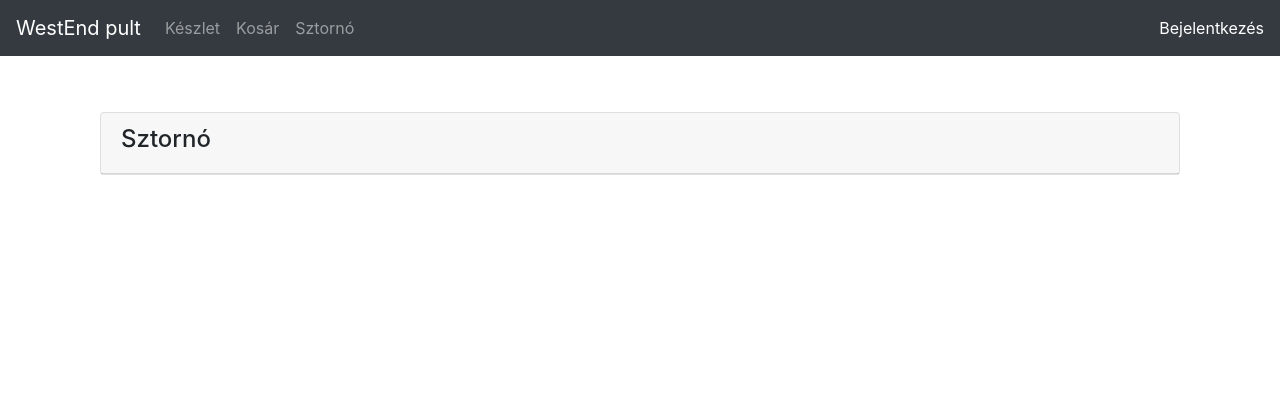
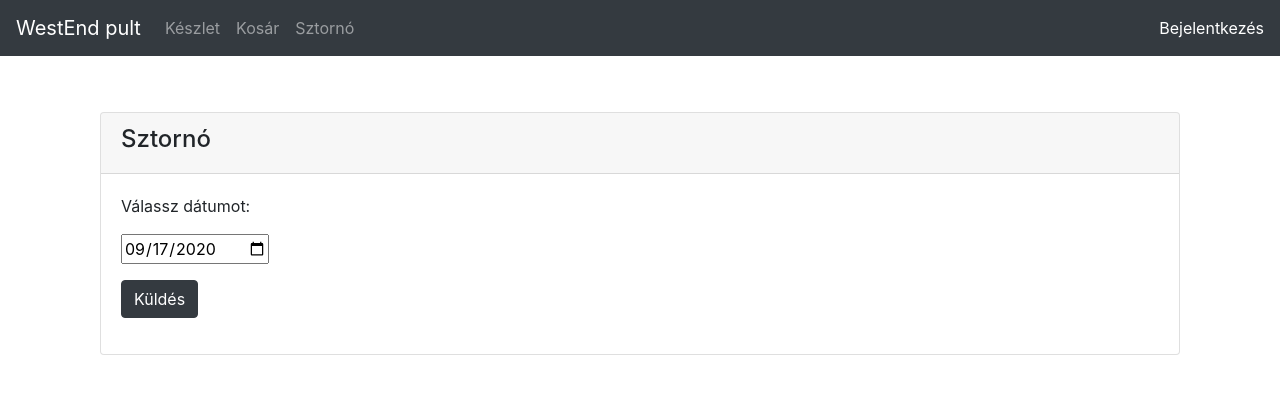
Before and after one commit to bfarkasbence/we-stock-handler-frontend, a React (Create React App) app: page /storno in a window 1280 px wide. Shown: the top 394 px of the page. Built offline with nearby package versions, Linux system fonts and the light colour scheme.

Commit message:
add date picker for getting the selected days sold products

```diff
--- a/src/components/pages/storno.jsx
+++ b/src/components/pages/storno.jsx
@@ -6,6 +6,24 @@ import Axios from "axios";
 
 function StornoPage(props) {
 
+    const [date, setDate] = useState(new Date());
+
+
+    useEffect(() => {
+        var today = new Date();
+        var dd = String(today.getDate()).padStart(2, '0');
+        var mm = String(today.getMonth() + 1).padStart(2, '0'); //January is 0!
+        var yyyy = today.getFullYear();
+
+        today = yyyy + '-' + mm + '-' + dd;
+        setDate(today);
+    }, [setDate])
+
+
+    const dateOnChange = (event) => {
+        setDate(event.target.value)
+    };
+
 
     return(
         <div className="container" style={{marginLeft: "auto", marginRight: "auto", marginTop: "5%", width: "128 rem"}}>
@@ -13,6 +31,11 @@ function StornoPage(props) {
                 <div className="card-header">
                     <h4>Sztornó</h4>
                 </div>
+                <div className="card-body">
+                    <p>Válassz dátumot:</p>
+                    <p><input type="date" onChange={dateOnChange} value={date}/></p>
+                    <p><button className="btn btn-dark" onClick={() => console.log(date)}>Küldés</button></p>
+                </div>
             </div>
         </div>
     );
```
